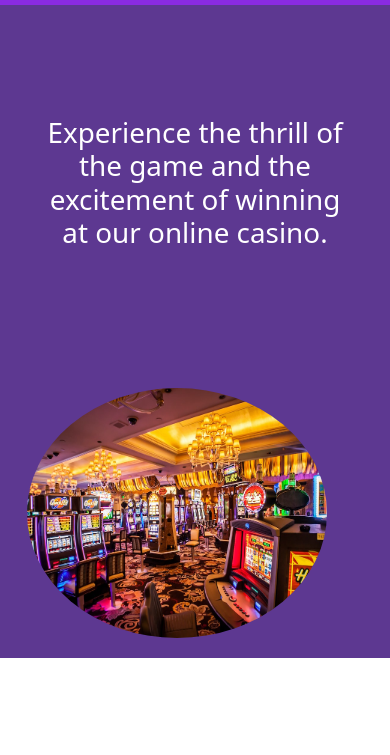
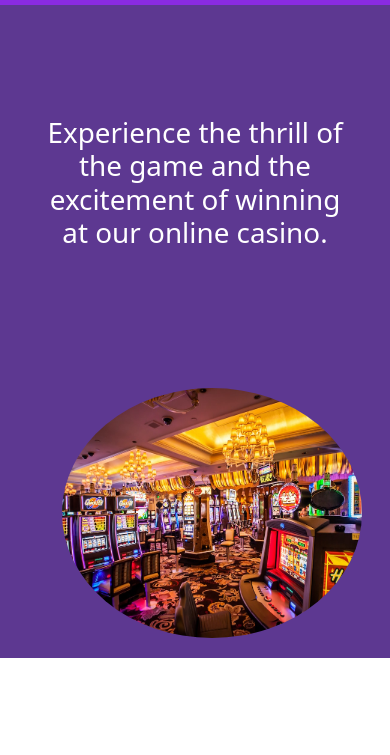
Before and after one commit to Yugal99/Planetmoonlah, a plain HTML site: page index.html in a window 390 px wide. Shown: the part 51-806 px from the top of the page. Drawn offline with nearby package versions, Linux system fonts and the light colour scheme.

Commit message:
3rd update on roller

```diff
--- a/style.css
+++ b/style.css
@@ -159,7 +159,7 @@ p {
      .roller {
          height: 250px;
          width: 300px;
-         margin: 5% 6% 5% 7%;
+         margin: 5% 4% 5% 16%;
      }
 
 
```
